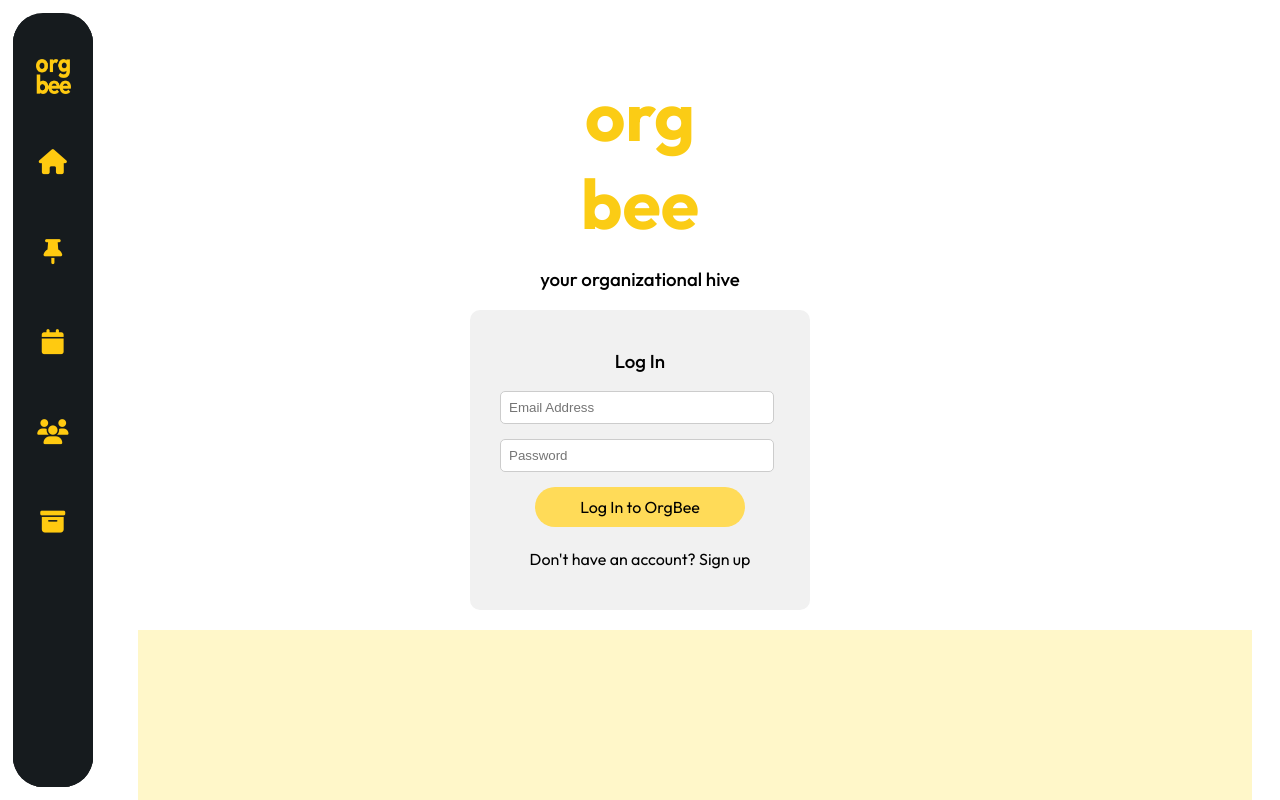
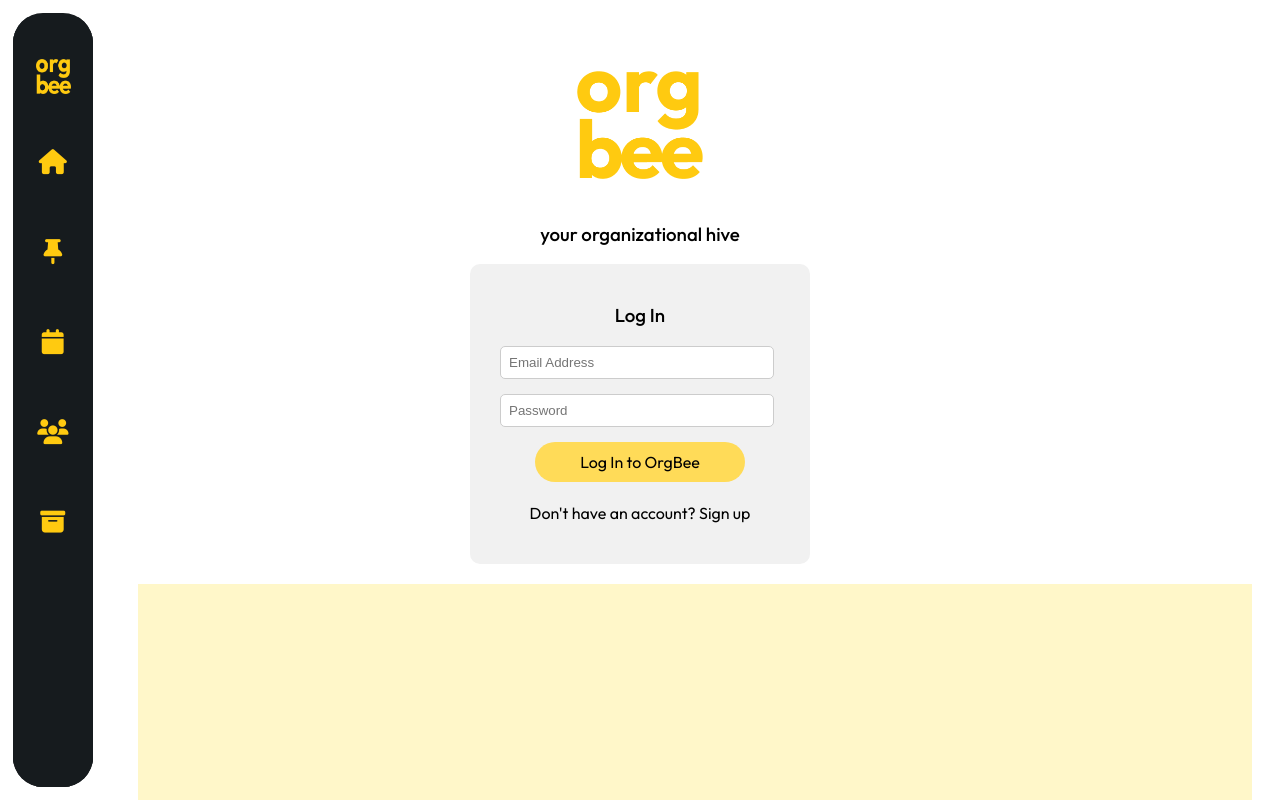
Before and after one commit to PUP-BSIT/project-hypefive_appdev, an Angular app in the folder orgbee/: page /dashboard in a window 1280 px wide. Shown: the top 800 px of the page. Built offline with nearby package versions, Linux system fonts and the light colour scheme.

Commit message:
add logo

```diff
--- a/orgbee/src/app/login/login.component.css
+++ b/orgbee/src/app/login/login.component.css
@@ -13,10 +13,13 @@ body {
   text-align: center;
 }
 
-.appname {
-  padding-top: 5%;
-  margin-bottom: 20px;
-}
+.applogo img {
+    padding-top: 5%;
+    margin-bottom: 20px;
+    width: 10%;
+    height: 10%;
+  }
+
 
 .appname h1 {
   font-optical-sizing: auto;
--- a/orgbee/src/app/login/login.component.html
+++ b/orgbee/src/app/login/login.component.html
@@ -1,7 +1,6 @@
 <div class="container">
-  <div class="appname">
-    <h1>org</h1>
-    <h1>bee</h1>
+  <div class="applogo">
+    <img src = "../assets/logo.png">
   </div>
 
   <div>
--- a/package.json
+++ b/package.json
@@ -3,6 +3,7 @@
     "@angular/cli": "^17.3.7",
     "@angular/core": "^17.3.9",
     "@angular/forms": "^17.3.9",
+    "@angular/router": "^17.3.9",
     "@fortawesome/fontawesome-free": "^6.5.2"
   }
 }
```
Also changed, not shown: 1 other file (tests, documents, lock files or other folders).
